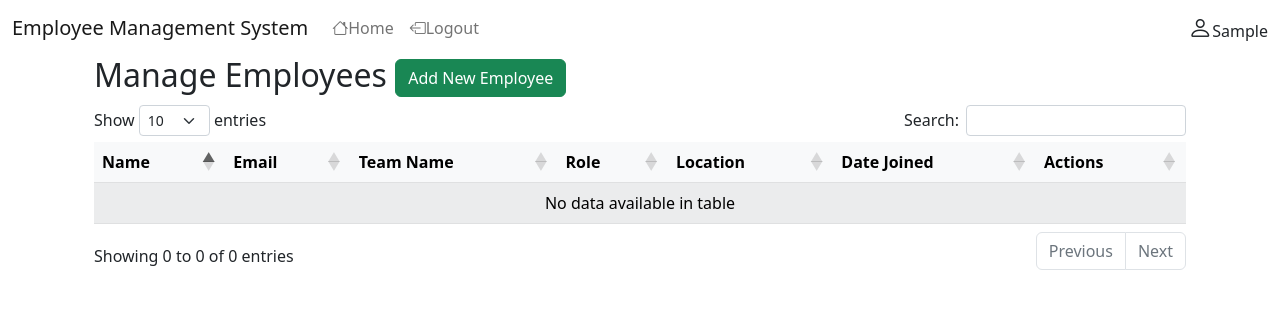
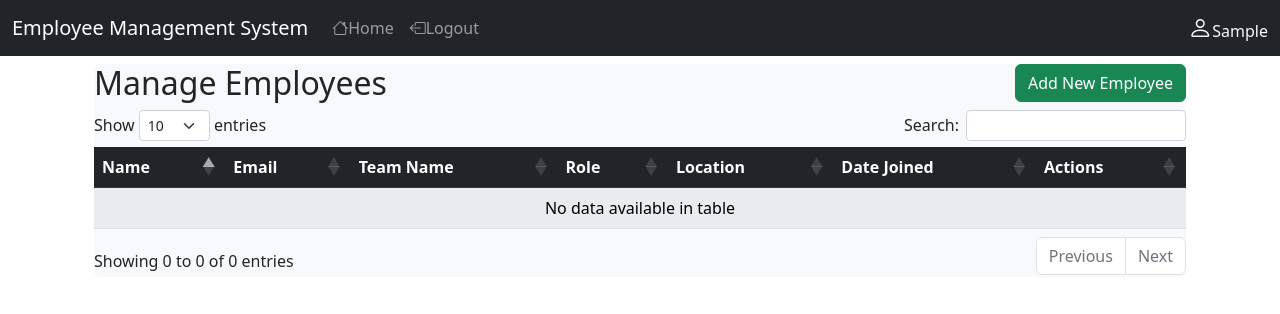
Before and after one commit to Chanel456/employee_management_system, a Flask app: page /dashboard in a window 1280 px wide. Shown: the top 314 px of the page. Run offline with Flask 3, Linux system fonts and the light colour scheme; the visitor is signed in with stand-in values (Sample User, id 1); data that the repository does not hold is empty; some libraries are stand-ins or nearby versions.

Commit message:
Refactoring of html

```diff
--- a/app/templates/base.html
+++ b/app/templates/base.html
@@ -22,7 +22,7 @@
 </head>
 <body>
 
-<nav class="navbar navbar-expand-lg bg-body-tertiary">
+<nav class="navbar navbar-expand-lg bg-body-tertiary navbar-dark bg-dark" >
   <div class="container-fluid">
     <a class="navbar-brand" href="#">Employee Management System</a>
     <button class="navbar-toggler" type="button" data-bs-toggle="collapse" data-bs-target="#navbarSupportedContent" aria-controls="navbarSupportedContent" aria-expanded="false" aria-label="Toggle navigation">
@@ -47,7 +47,7 @@
           {% endif %}
       </ul>
       {% if user.is_authenticated %}
-        <div class="d-flex justify-content-end">
+        <div class="d-flex justify-content-end text-light">
             <span><i class="bi bi-person fs-4"></i>{{ user.first_name }}</span>
         </div>
         {% endif %}
--- a/app/templates/grid.html
+++ b/app/templates/grid.html
@@ -4,13 +4,14 @@
 
 {% from "_formhelpers.html" import render_field %}
 
-<div class="container">
-    <div class="jumbotron">
-
-        <h2>Manage Employees <button type="button" class="btn btn-success float-right" data-bs-toggle="modal" data-bs-target="#modaladdemployee">Add New Employee</button></h2>
+<div class="container mt-2">
+    <div class="bg-light rounded">
+        <div class="row">
+            <h2>Manage Employees<button type="button" class="btn btn-success float-lg-end" data-bs-toggle="modal" data-bs-target="#modaladdemployee">Add New Employee</button></h2>
+        </div>
 
         <table class="table table-hover table-striped table-light" id="employeeTable">
-        <thead>
+            <thead class="table-dark">
             <tr>
                 <th>Name</th>
                 <th>Email</th>
```
Also changed, not shown: other parts of app/templates/grid.html (+7 -4 lines), app/templates/_formhelpers.html (+8 -7 lines), app/templates/auth/register.html (+1 -18 lines). Lines whose indentation alone changed are shown as unchanged.
